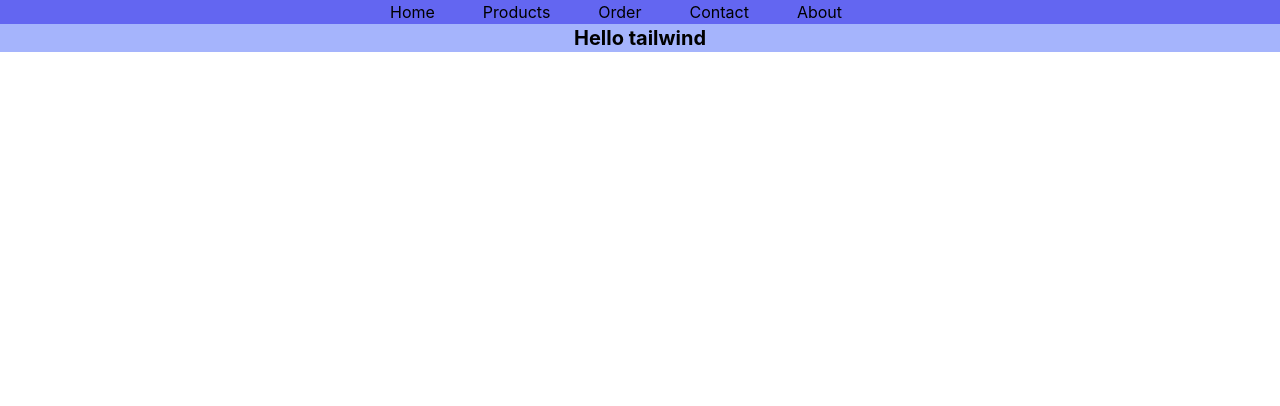
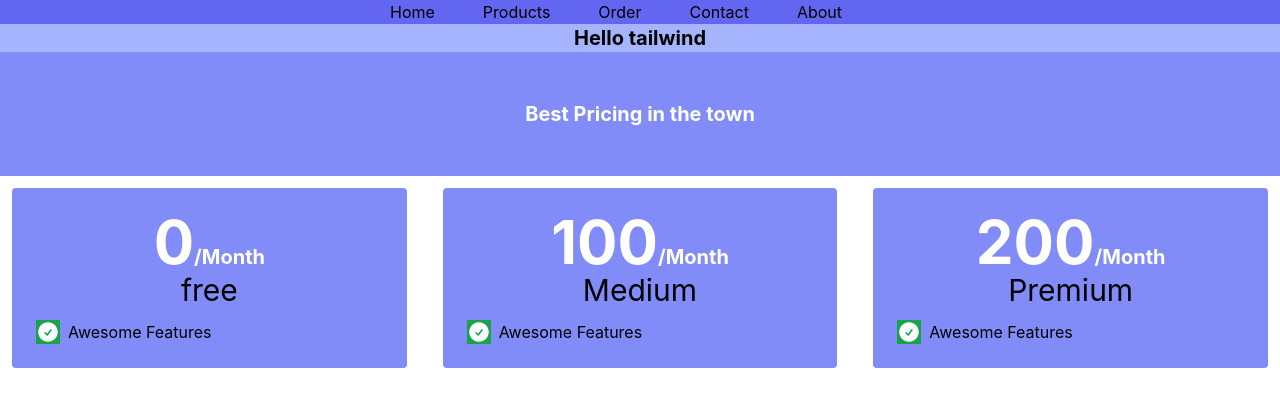
Before and after one commit to faria-r/React-with-tailwind, a React (Create React App) app: page / in a window 1280 px wide. Shown: the top 406 px of the page. Built offline with nearby package versions, Linux system fonts and the light colour scheme.

Commit message:
Dynamic Pricing Card added

```diff
--- a/src/App.js
+++ b/src/App.js
@@ -1,12 +1,14 @@
 import logo from './logo.svg';
 import './App.css';
 import NavBar from './Components/Navbar/NavBar';
+import Pricing from './Components/Pricing/Pricing';
 
 function App() {
   return (
     <div className="App">
       <NavBar></NavBar>
      <h1 className='text-xl font-bold bg-indigo-300'>Hello tailwind</h1>
+     <Pricing></Pricing>
     </div>
   );
 }
--- /dev/null
+++ b/src/Components/PriceOption/PriceOption.js
@@ -0,0 +1,22 @@
+import React from 'react';
+import { CheckCircleIcon } from '@heroicons/react/24/solid';
+
+const PriceOption = ({option}) => {
+    return (
+        <div className='bg-indigo-400 m-3 rounded p-6'>
+            <div>
+                <h3 className=''>
+                    <span className='text-6xl font-bold text-white'>{option.price}</span>
+                    <span className='text-xl font-bold text-white'>/Month</span>
+                    </h3>
+                <p className='text-3xl '>{option.name}</p>
+            </div>
+            <div className='flex items-center mt-3'>
+                <CheckCircleIcon className='text-3xl  h-6 w-6  text-white bg-green-600'></CheckCircleIcon>
+                <p className='ml-2'>Awesome Features</p>
+            </div>
+        </div>
+    );
+};
+
+export default PriceOption;
--- /dev/null
+++ b/src/Components/Pricing/Pricing.js
@@ -0,0 +1,33 @@
+import React from 'react';
+import PriceOption from '../PriceOption/PriceOption';
+
+const Pricing = () => {
+    const pricingOptions = [
+
+{id:1, name: 'free',price:0,features:[
+'Awesome Feature','Extra-ordinary Feature','Unneccessary Feature','Never Use Feature', 'Ajaira Feature','Hudai Feature'
+]},
+{id:2, name: 'Medium',price:100,features:[
+    'Awesome Feature','Extra-ordinary Feature','Unneccessary Feature','Never Use Feature', 'Ajaira Feature','Hudai Feature'
+    ]},
+{id:3, name: 'Premium',price:200,features:[
+    'Awesome Feature','Extra-ordinary Feature','Unneccessary Feature','Never Use Feature', 'Ajaira Feature','Hudai Feature'
+    ]},
+
+    ];
+    return (
+        <div>
+             <h1 className='text-xl font-bold bg-indigo-400 p-12 text-white'>Best Pricing in the town</h1>
+            <div className='grid grid-cols-3 gap-3'>
+            {
+                pricingOptions.map(option => <PriceOption
+                    key={option.id}
+                    option = {option}
+                ></PriceOption>)
+             }
+            </div>
+        </div>
+    );
+};
+
+export default Pricing;
```
